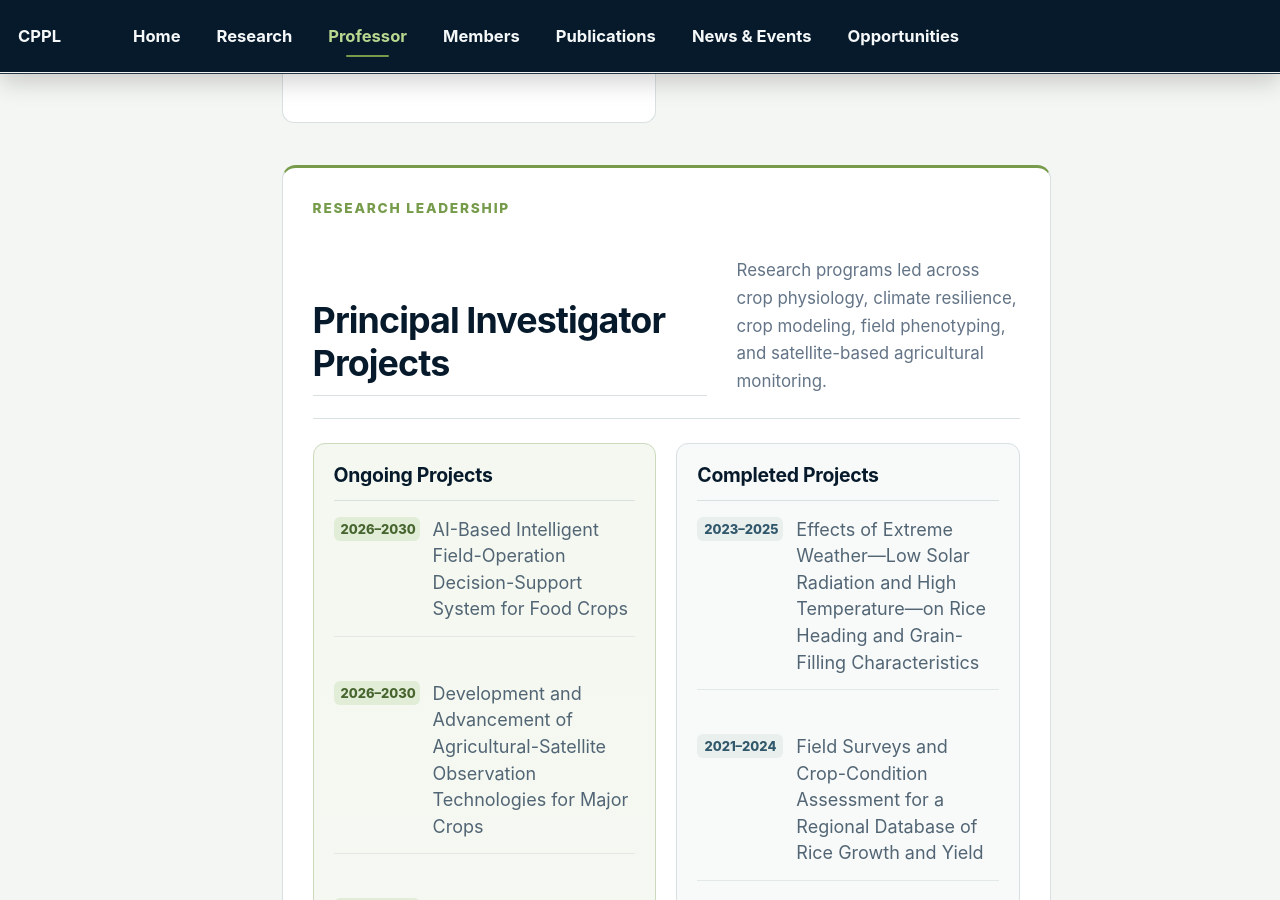
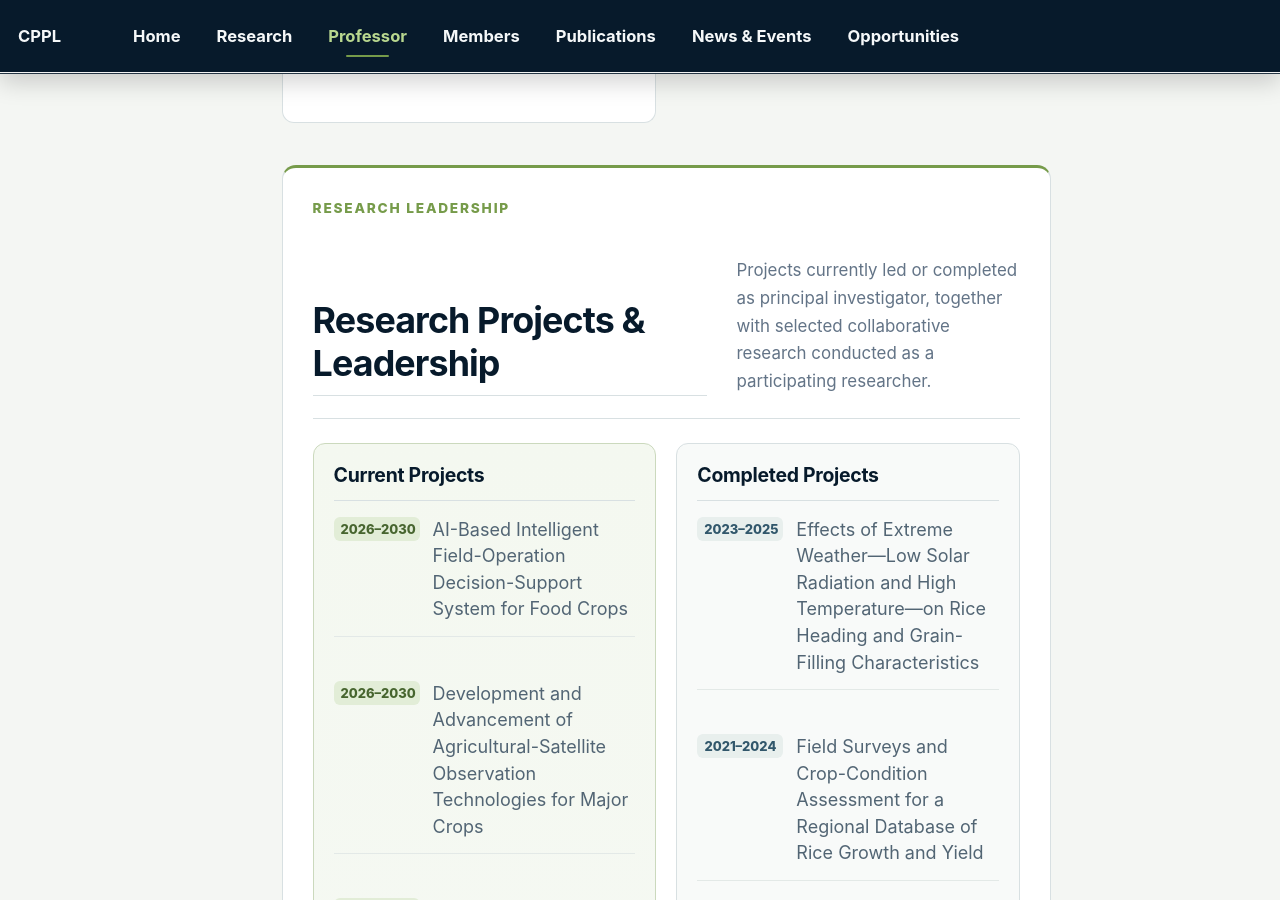
Before and after one commit to HYEONSEOKLEE-Prof/hyeonseoklee-prof.github.io, a Jekyll site: the page built from _pages/professor.md, in a window 1280 px wide and 900 px high, scrolled down 1783 px. Built offline with Jekyll 4.4.1, drawn with Linux system fonts in a browser that asks for light colours; a script bundle is joined from its source files by our own code; library files that are not in the unit come from our copies; some of the changed text lies outside the part shown.

Commit message:
Clarify current projects and add participating-researcher work

```diff
--- a/_pages/professor.md
+++ b/_pages/professor.md
@@ -55,14 +55,14 @@
   <div class="cppl-projects-heading">
     <div>
       <span class="cppl-projects-kicker">Research Leadership</span>
-      <h2 id="pi-projects-title">Principal Investigator Projects</h2>
+      <h2 id="pi-projects-title">Research Projects &amp; Leadership</h2>
     </div>
-    <p>Research programs led across crop physiology, climate resilience, crop modeling, field phenotyping, and satellite-based agricultural monitoring.</p>
+    <p>Projects currently led or completed as principal investigator, together with selected collaborative research conducted as a participating researcher.</p>
   </div>
 
   <div class="cppl-project-columns">
     <section class="cppl-project-group cppl-project-group-current">
-      <h3>Ongoing Projects</h3>
+      <h3>Current Projects</h3>
       <ol class="cppl-project-list">
         <li><time>2026–2030</time><span>AI-Based Intelligent Field-Operation Decision-Support System for Food Crops</span></li>
         <li><time>2026–2030</time><span>Development and Advancement of Agricultural-Satellite Observation Technologies for Major Crops</span></li>
@@ -94,4 +94,11 @@
       </ol>
     </section>
   </div>
+
+  <section class="cppl-project-group cppl-project-group-collaborative">
+    <h3>Collaborative Research</h3>
+    <ol class="cppl-project-list">
+      <li><time>Additional</time><span>Collaborative research on sparse-transplanting rice cultivation, floury rice cultivation, and direct-seeded rice production technologies <em>Participating researcher</em></span></li>
+    </ol>
+  </section>
 </section>
```
